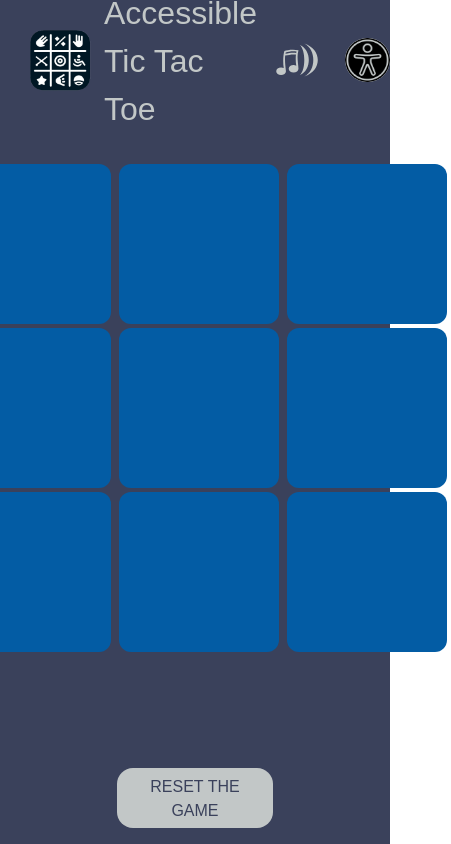
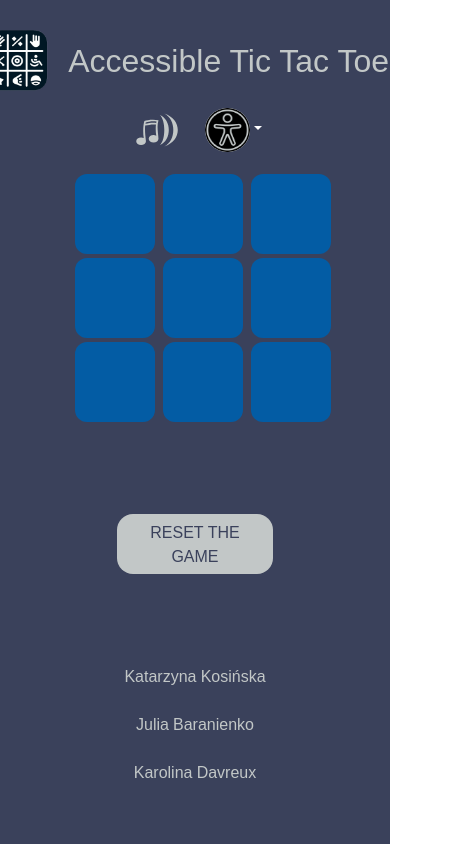
Before and after one commit to joohnnyvv/accessible-tic-tac-toe, a React (Create React App) app: page / in a window 390 px wide. Shown: the top 844 px of the page, 451 px wide, since content can reach past the window. Built offline with nearby package versions, Linux system fonts and the light colour scheme; no server answers.

Commit message:
add some responsiveness

```diff
--- a/src/App.scss
+++ b/src/App.scss
@@ -1,5 +1,5 @@
 .app {
-  width: 100vw;
+  width: 100vw !important;
   min-height: 100vh;
   display: flex;
   flex-direction: column;
@@ -28,6 +28,7 @@
       p {
         font-size: 2rem;
         margin: 0.25rem;
+        text-align: center;
       }
 
       .app-logo {
@@ -36,10 +37,10 @@
       }
     }
 
-      .accessibility-icon {
-        height: 2.8rem;
-        border-radius: 50%;
-      }
+    .accessibility-icon {
+      height: 2.8rem;
+      border-radius: 50%;
+    }
   }
 
   h1 {
@@ -63,6 +64,7 @@
       background-color: transparent;
       border: transparent;
     }
+
     .sound-button:hover {
       background-color: transparent;
       border: transparent;
@@ -78,7 +80,44 @@
     margin-top: 90px;
     position: relative;
     display: flex;
-    width: 28rem;
-    justify-content: space-between;
+    width: 100vw;
+    justify-content: center;
+    gap: 2rem;
+  }
+
+  @media(max-width: 603px) {
+    .header-wrapper {
+      flex-direction: column;
+    }
+
+    .credentials-container {
+      flex-direction: column;
+      align-items: center;
+      gap: 0.5rem;
+    }
+  }
+
+  @media(max-width: 430px) {
+    .app {
+      .header-wrapper {
+        width: 10rem;
+
+        .logo-wrapper {
+          justify-content: center;
+          align-items: center;
+
+          p {
+            font-size: 1rem;
+            margin: 0.25rem;
+            text-align: center;
+          }
+
+          .app-logo {
+            height: 2.5rem;
+            width: auto;
+          }
+        }
+      }
+    }
   }
 }
--- a/src/Components/TicTacToe/TicTacToe.scss
+++ b/src/Components/TicTacToe/TicTacToe.scss
@@ -34,4 +34,30 @@
   h2 {
     font-size: 1.5rem;
   }
+  @media(max-width: 550px) {
+    .tic-tac-toe-board {
+      margin-top: 15px;
+      height: 24.75rem;
+      width: 23.25rem;
+
+      .tic-tac-toe-boxes {
+        height: 7.5rem;
+        width: 7.5rem;
+      }
+    }
+  }
+
+  @media(max-width: 430px) {
+
+    .tic-tac-toe-board {
+      margin-top: 10px;
+      height: 16.5rem;
+      width: 15.5rem;
+
+      .tic-tac-toe-boxes {
+        height: 5rem;
+        width: 5rem;
+      }
+    }
+  }
 }
```
